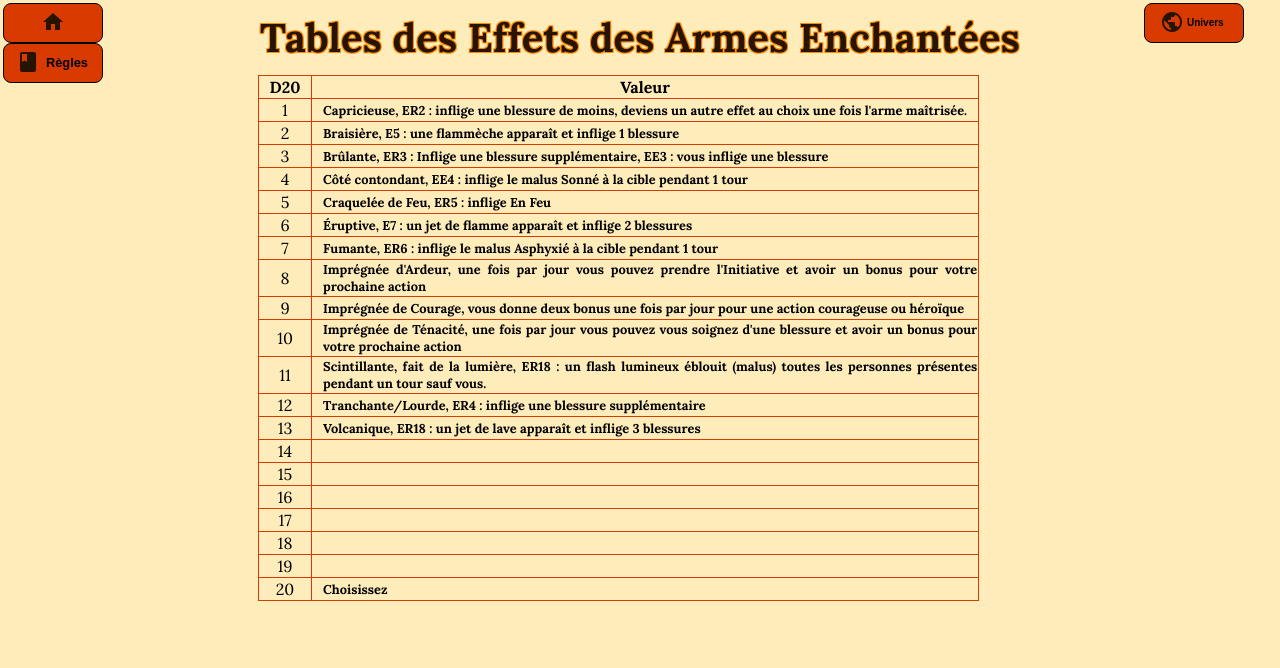
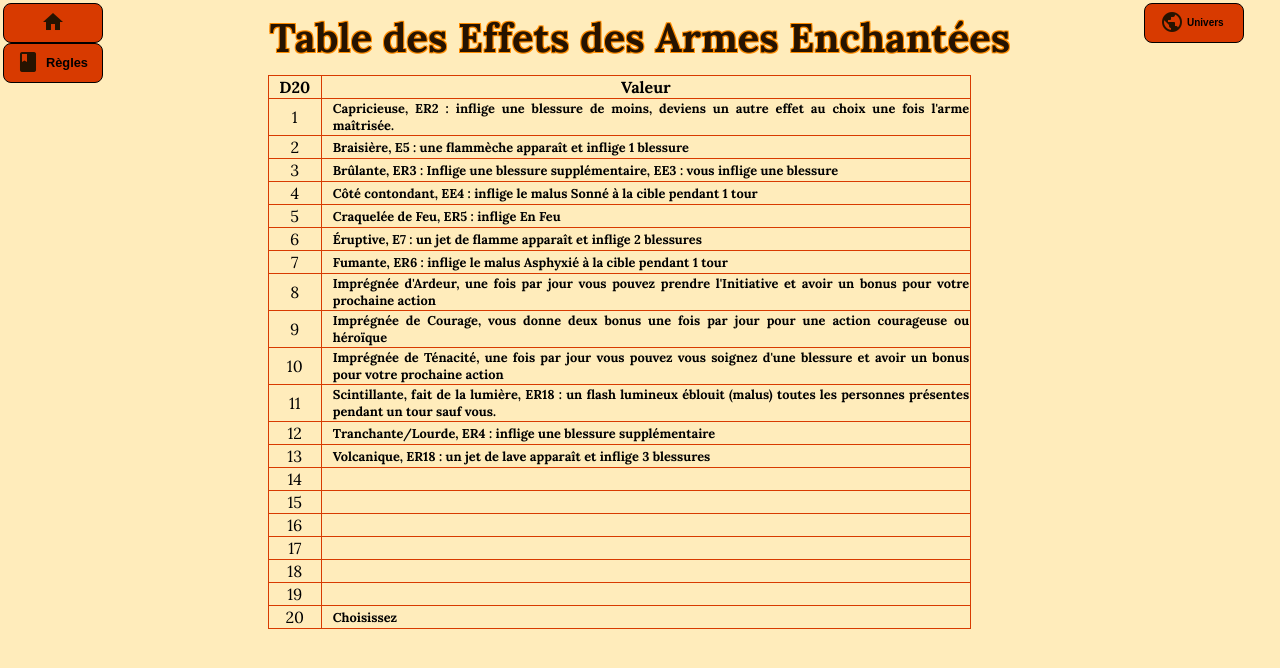
Before and after one commit to Sourdeval/Omnak, an Angular app: page / in a window 1280 px wide. Both pictures are taken after a click on the button "Effets Aléatoires des Armes Enchantées". Shown: the part 10-678 px from the top of the page. Built offline with nearby package versions, Linux system fonts and the light colour scheme.

Commit message:
[Table] Improve css

```diff
--- a/src/app/table20/table20.component.html
+++ b/src/app/table20/table20.component.html
@@ -1,4 +1,4 @@
-<h2>{{table.title}}</h2>
+<h2 style="text-align: center;">{{table.title}}</h2>
 
 <table>
     <tr>
--- a/src/app/table20/table20.component.scss
+++ b/src/app/table20/table20.component.scss
@@ -1,5 +1,6 @@
 table {
     width: 92%;
+    min-width: 390px;
     border-collapse: collapse;
     margin: 10px;
 }
--- a/src/app/table20/tables.ts
+++ b/src/app/table20/tables.ts
@@ -3,7 +3,7 @@ import { Table } from "../../core/table.core";
 export let tables: Table[] = [
     {
         id: "EffetArmesEnchantees",
-        title: "Tables des Effets des Armes Enchantées",
+        title: "Table des Effets des Armes Enchantées",
         values: [
             "Capricieuse, ER2 : inflige une blessure de moins, deviens un autre effet au choix une fois l'arme maîtrisée.",
             "Braisière, E5 : une flammèche apparaît et inflige 1 blessure",
@@ -27,4 +27,30 @@ export let tables: Table[] = [
             "Choisissez"
         ]
     },
+    {
+        id: "Empty",
+        title: "Titre",
+        values: [
+            "",
+            "",
+            "",
+            "",
+            "",
+            "",
+            "",
+            "",
+            "",
+            "",
+            "",
+            "",
+            "",
+            "",
+            "",
+            "",
+            "",
+            "",
+            "",
+            ""
+        ]
+    },
 ]
```
